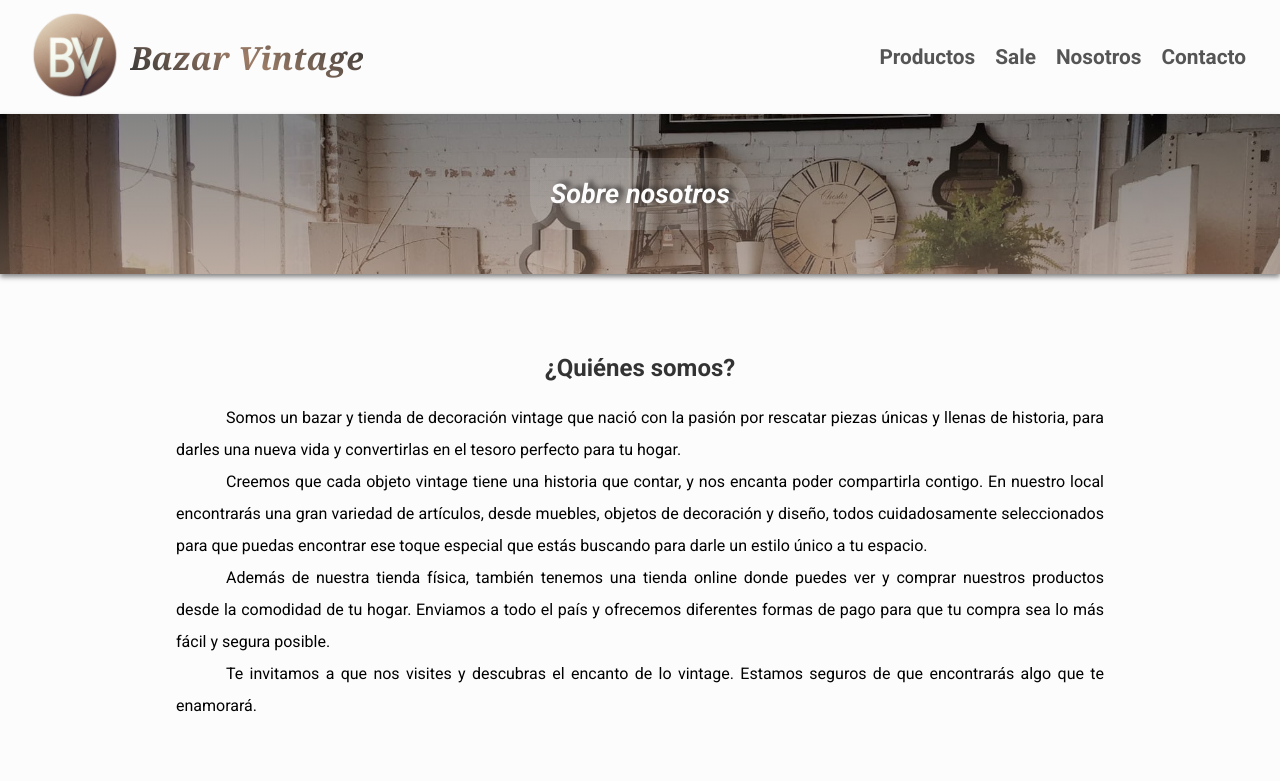
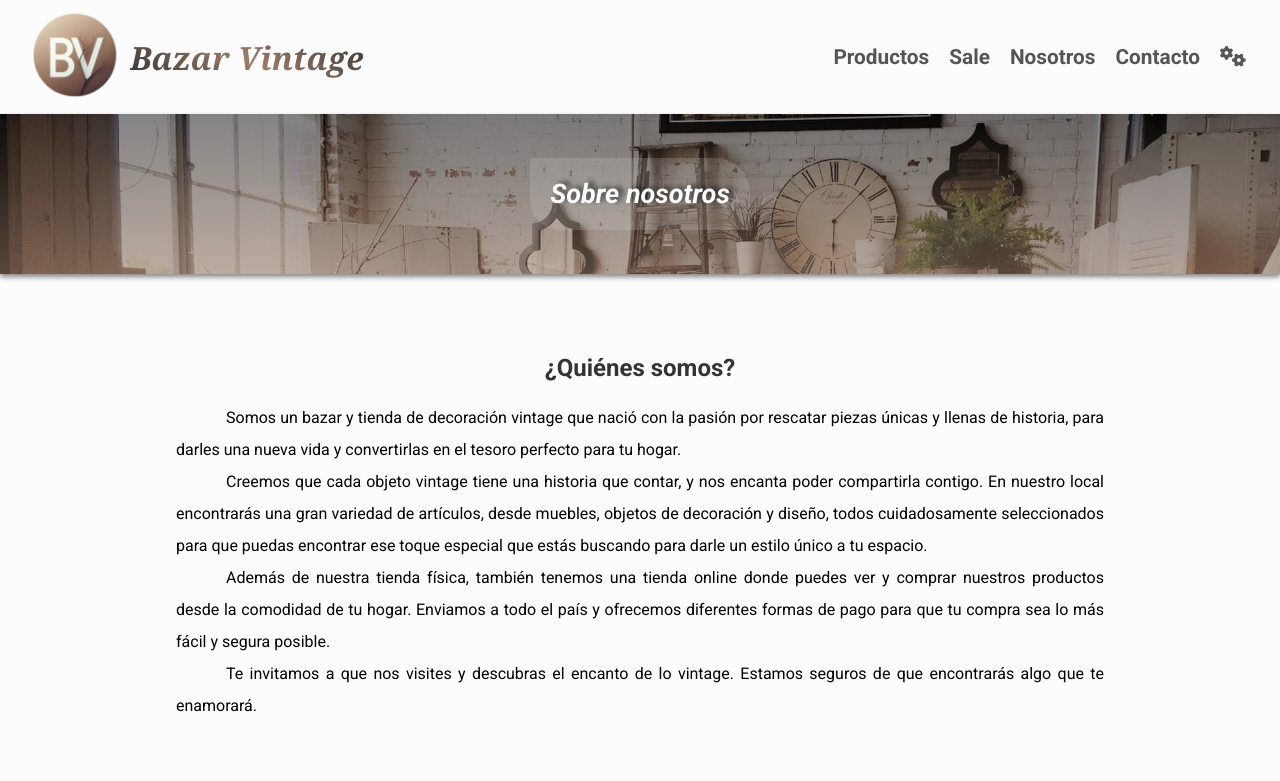
Before and after one commit to AndresQ-Dev/BazarVintageDjango, a Django app: page /about/ in a window 1280 px wide. Shown: the top 781 px of the page. Run offline with Django 5.2, Linux system fonts and the light colour scheme; some libraries are stand-ins or nearby versions.

Commit message:
add new link to admin...

```diff
--- a/BazarVintage/core/templates/base.html
+++ b/BazarVintage/core/templates/base.html
@@ -35,6 +35,7 @@
                     <li><a href="{% url 'sales' %}">Sale</a></li>
                     <li><a href="{% url 'about' %}">Nosotros</a></li>
                     <li><a href="{% url 'contact' %}">Contacto</a></li>
+                    <li><a href="{% url 'admin:index' %}"><i class="fa-solid fa-gears"></i></a></li>
                 </ul>
             </nav>
             <nav class="mobile-nav">
@@ -44,6 +45,7 @@
                     <li><a href="{% url 'sales' %}">Sale</a></li>
                     <li><a href="{% url 'about' %}">Nosotros</a></li>
                     <li><a href="{% url 'contact' %}">Contacto</a></li>
+                    <li><a href="{% url 'admin:index' %}"><i class="fa-solid fa-gears"></i></a></li>
                 </ul>
             </nav>
         </header>
```
